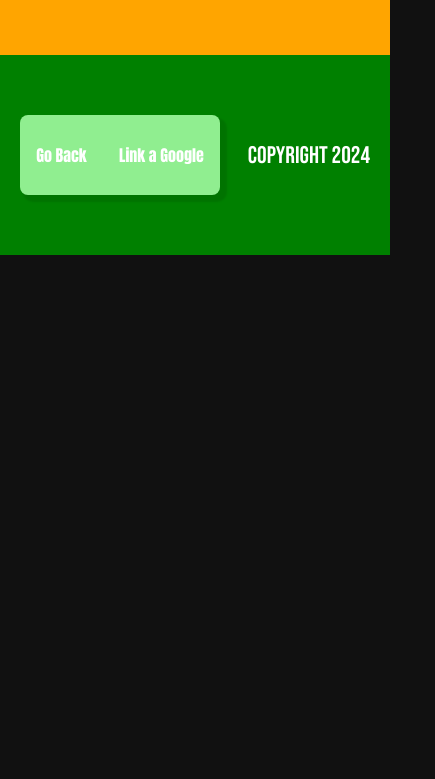
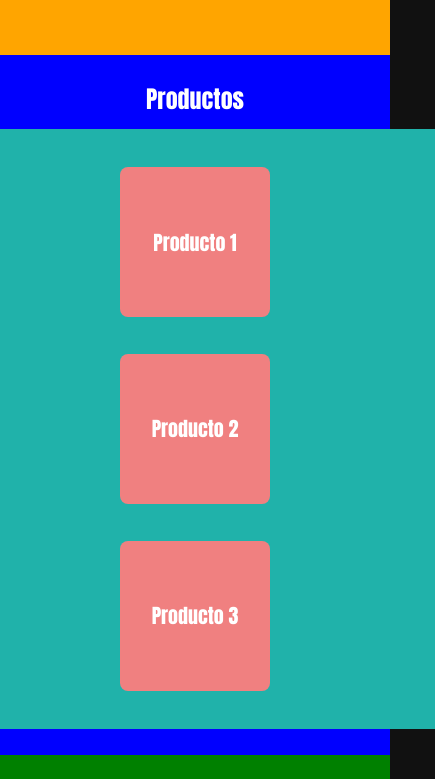
Before and after one commit to Alcibiades-Coder/DWFS16, a plain HTML site: page Proyecto 3 Landing de Negocio/landing.html in a window 390 px wide. Shown: the part 745-1524 px from the top of the page, 435 px wide, since content can reach past the window. Before the commit the page ends 1000 px from the top, so only its background shows below. Drawn offline with Linux system fonts and the light colour scheme.

Commit message:
Modificacion de Codigo HTML y CSS

```diff
--- a/Proyecto 3 Landing de Negocio/landing.html
+++ b/Proyecto 3 Landing de Negocio/landing.html
@@ -29,9 +29,19 @@
 				<div class="fpicon"><a href="http://www.google.cl">Saber Más</a></div>
 			</div>
 		</div>
-		<div id="art2" class="secondpara">
+		<div class="secondpara">
 			<div class="spimage">Imagen</div>
 		</div>
+	</div>
+
+	<div class="prodbox">
+		<div id="art2" class="titleprod">Productos</div>
+		<div class="prodcontainer">
+			<div class="productos">Producto 1</div>
+			<div class="productos">Producto 2</div>
+			<div class="productos">Producto 3</div>
+		</div>
+
 	</div>
 
 	<footer id="footer" class="footerbox">
--- a/Proyecto 3 Landing de Negocio/style.css
+++ b/Proyecto 3 Landing de Negocio/style.css
@@ -118,6 +118,62 @@
     padding: 20px;
     border: none;
     box-sizing: border-box;
+  }
+
+  .prodbox {
+    display: flex;
+    flex-direction: column;
+    justify-content: space-around;
+    align-items: center;
+    background-color: blue;
+    height: 500px;
+    padding: 20px;
+    border: none;
+    box-sizing: border-box;
+  }
+
+  .titleprod {
+    font-family: "Anton", sans-serif;
+    font-size: 44px;
+    transition: color 0.3s ease;
+    color:white;
+    text-decoration: none;
+  }
+
+  .prodcontainer{
+    display: flex;
+    justify-content: space-around;
+    align-items: center;
+    background-color: lightseagreen;
+    width: 80rem;
+    height: 500px;
+    padding: 20px;
+    border: none;
+    box-sizing: border-box;
+  }
+
+  .productos{
+    display: flex;
+    justify-content: center;
+    align-items: center;
+    background-color: lightcoral;
+    font-family: "Anton", sans-serif;
+    font-size: 40px;
+    color: white;
+    width: 300px;
+    height: 300px;
+    padding: 20px;
+    border: none;
+    box-sizing: border-box;
+    transition: box-shadow 0.3s ease;
+    margin: 1rem 0rem;
+    border-radius: 0.5rem;
+    padding: 0.25rem 0rem;
+    cursor: pointer;
+  }
+
+  .productos:hover {
+    box-shadow: 0 0.1rem 0.4rem rgba(0,0,0,0.3);
   }
 
   .firstpara {
@@ -311,20 +367,35 @@ section {
         height: 700px;
     }
 
+    .prodbox {
+      height: 700px;
+      padding: 20px;
+      border: none;
+      box-sizing: border-box;
+    }
+
+    .titleprod {
+      font-size: 24px;
+    }
+
+    .prodcontainer{
+      flex-direction: column;
+      width: 30rem;
+      height: 600px;
+
+    }
+
+    .productos{
+      font-size: 20px;
+      color: white;
+      width: 150px;
+      height: 150px;
+    }
+
     .footerbox {
-        display: flex;
-        justify-content: space-between;
-        align-items: center;
-        background-color: green;
         height: 200px;
         padding: 20px;
-        border: none;
-        box-sizing: border-box;
-        font-family: "Bebas Neue", sans-serif;
         font-size: 24px;
-        transition: color 0.3s ease;
-        color:white;
-        text-decoration: none
 
     }
     section {
```
Also changed, not shown: Proyecto 3 Landing de Negocio/images/Landing.png.
